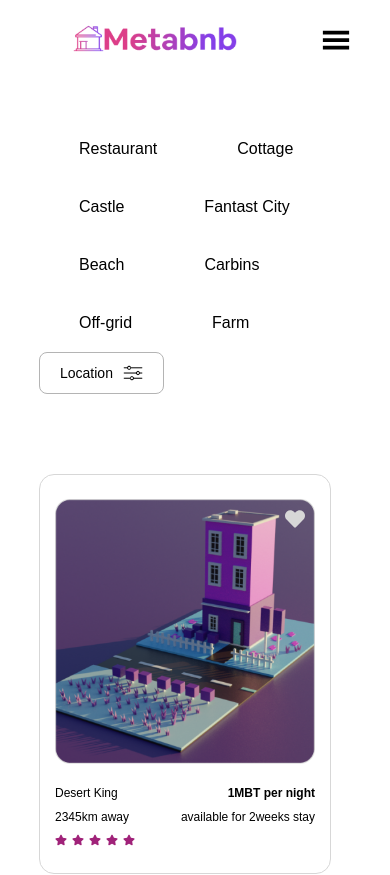
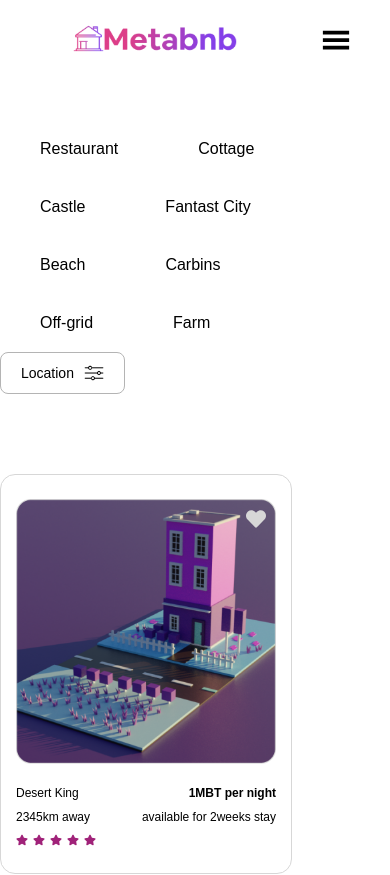
Before and after one commit to ManuOmulo/zuri-week-3, a React (Vite) app: page /place-to-stay in a window 390 px wide. Shown: the top 875 px of the page. Built offline with nearby package versions, Linux system fonts and the light colour scheme; a web font is replaced by a local one.

Commit message:
fixing destination page

```diff
--- a/src/index.css
+++ b/src/index.css
@@ -31,6 +31,13 @@ li {
 }
 
 
+@media (max-width: 1100px) {
+  .places {
+    width: 100%;
+  }
+}
+
+
 @media (max-width: 764px) {
   body {
     width: 100%;
```
